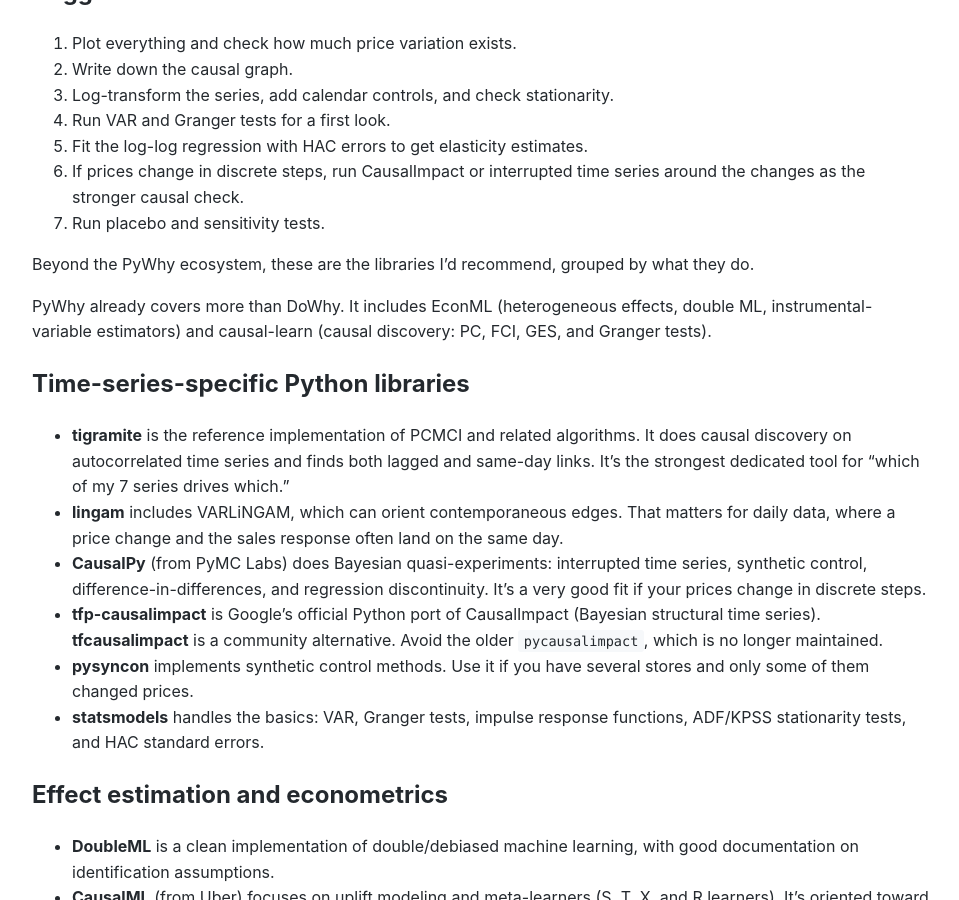
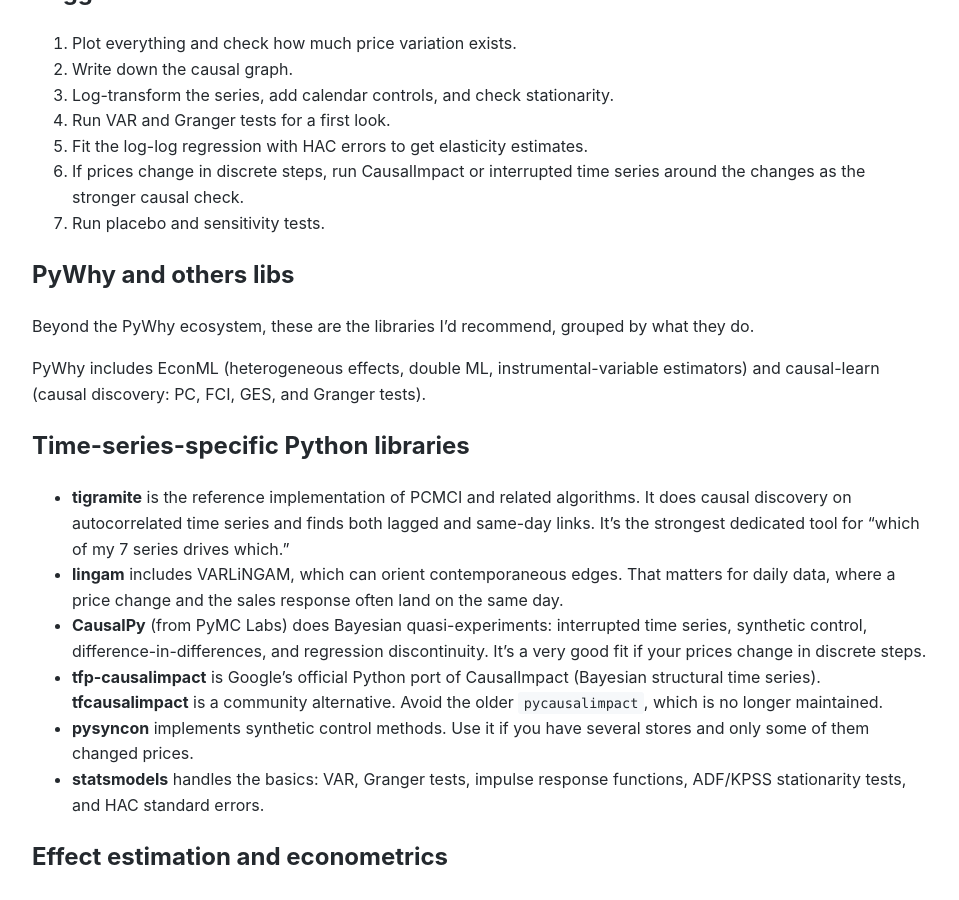
Before and after one commit to Michael-Lubinsky/michael-lubinsky.github.com, a Jekyll site: the page built from ml/causal_2.md, in a window 1280 px wide and 900 px high, scrolled down 2639 px. Shown: the whole window, without its empty margins (158-1117 px from the left). Built offline with Jekyll 4.4.1, drawn with Linux system fonts in a browser that asks for light colours; our own code applies the rules of GitHub Pages for plain Markdown files.

Commit message:
Enhance documentation with PyWhy library details
Added a section on PyWhy and other recommended libraries for causal analysis.

```diff
--- a/ml/causal_2.md
+++ b/ml/causal_2.md
@@ -91,9 +91,10 @@
 6. If prices change in discrete steps, run CausalImpact or interrupted time series around the changes as the stronger causal check.
 7. Run placebo and sensitivity tests.
 
+## PyWhy and others libs
 Beyond the PyWhy ecosystem, these are the libraries I'd recommend, grouped by what they do.
 
-PyWhy already covers more than DoWhy. It includes EconML (heterogeneous effects, double ML, instrumental-variable estimators) and causal-learn (causal discovery: PC, FCI, GES, and Granger tests).
+PyWhy  includes EconML (heterogeneous effects, double ML, instrumental-variable estimators) and causal-learn (causal discovery: PC, FCI, GES, and Granger tests).
 
 ## Time-series-specific Python libraries
 
```
